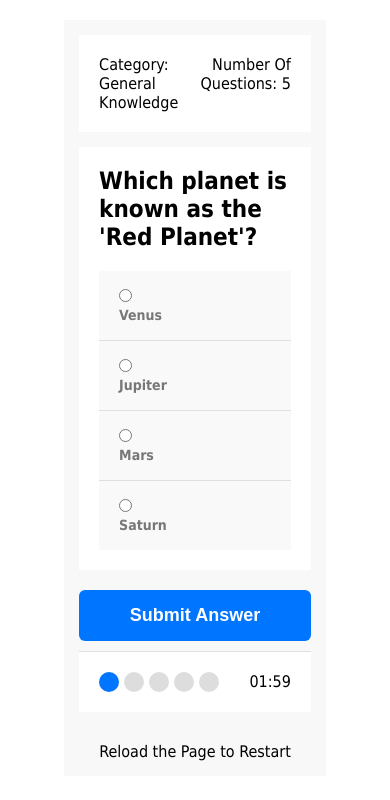
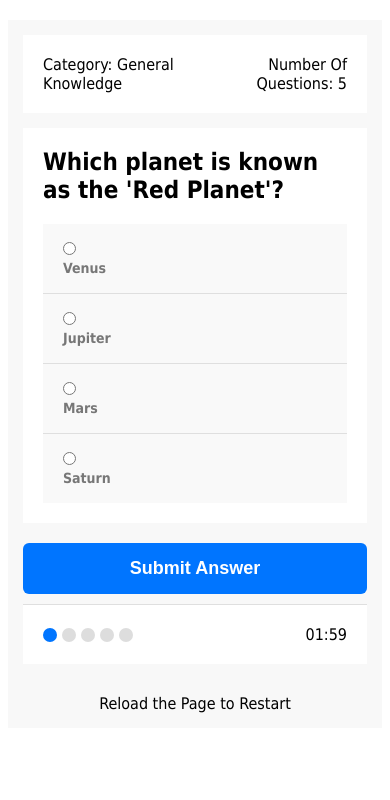
Before and after one commit to abdulaziz-M895/Interactive-Quiz-App, a plain HTML site: page index.html in a window 390 px wide. Both pictures are taken after a click on the button "General Knowledge". Drawn offline with Linux system fonts and the light colour scheme.

Commit message:
Update main.css

```diff
--- a/main.css
+++ b/main.css
@@ -11,11 +11,17 @@ body {
   padding: 15px;
 }
 .quiz-app .categorys {
+  background-color: white;
+  margin-bottom: 7px;
+  padding: 10px;
+}
+.quiz-app .categorys div {
   display: flex;
   align-items: center;
   justify-content: space-around;
-  background-color: white;
-  margin-bottom: 7px;
+  flex-wrap: wrap;
+  gap: 7px;
+  text-wrap: nowrap;
 }
 .quiz-app .categorys button {
   outline: none;
@@ -25,6 +31,7 @@ body {
   padding: 8px;
   border-radius: 4px;
   cursor: pointer;
+  width: 134px;
 }
 .quiz-app .categorys button:active {
   transform: scale(0.97);
@@ -74,7 +81,7 @@ body {
   position: relative;
   top: -1px;
   display: inline-block;
-  width: 95%;
+  width: 91%;
 }
 .quiz-app .submit {
   display: none;
@@ -99,17 +106,20 @@ body {
   border-top: 1px solid #dfdfdf;
   background-color: #fff;
   display: none;
+  align-items: center;
+  gap: 20px;
   padding: 20px;
 }
 .quiz-app .bullets .spans {
   flex: 1;
   display: flex;
+  flex-wrap: wrap;
+  gap: 5px;
 }
 .quiz-app .bullets .spans span {
   width: 20px;
   height: 20px;
   background-color: #ddd;
-  margin-right: 5px;
   border-radius: 50%;
 }
 .quiz-app .bullets .spans span.on {
@@ -163,3 +173,15 @@ body > p {
   margin: 0 auto;
   width: 70%;
 }
+@media (max-width: 800px) {
+  .quiz-app {
+    width: 100%;
+  }
+  .quiz-app .bullets .spans span {
+    width: 14px;
+    height: 14px;
+  }
+  body > p {
+    width: 100%;
+  }
+}
```
